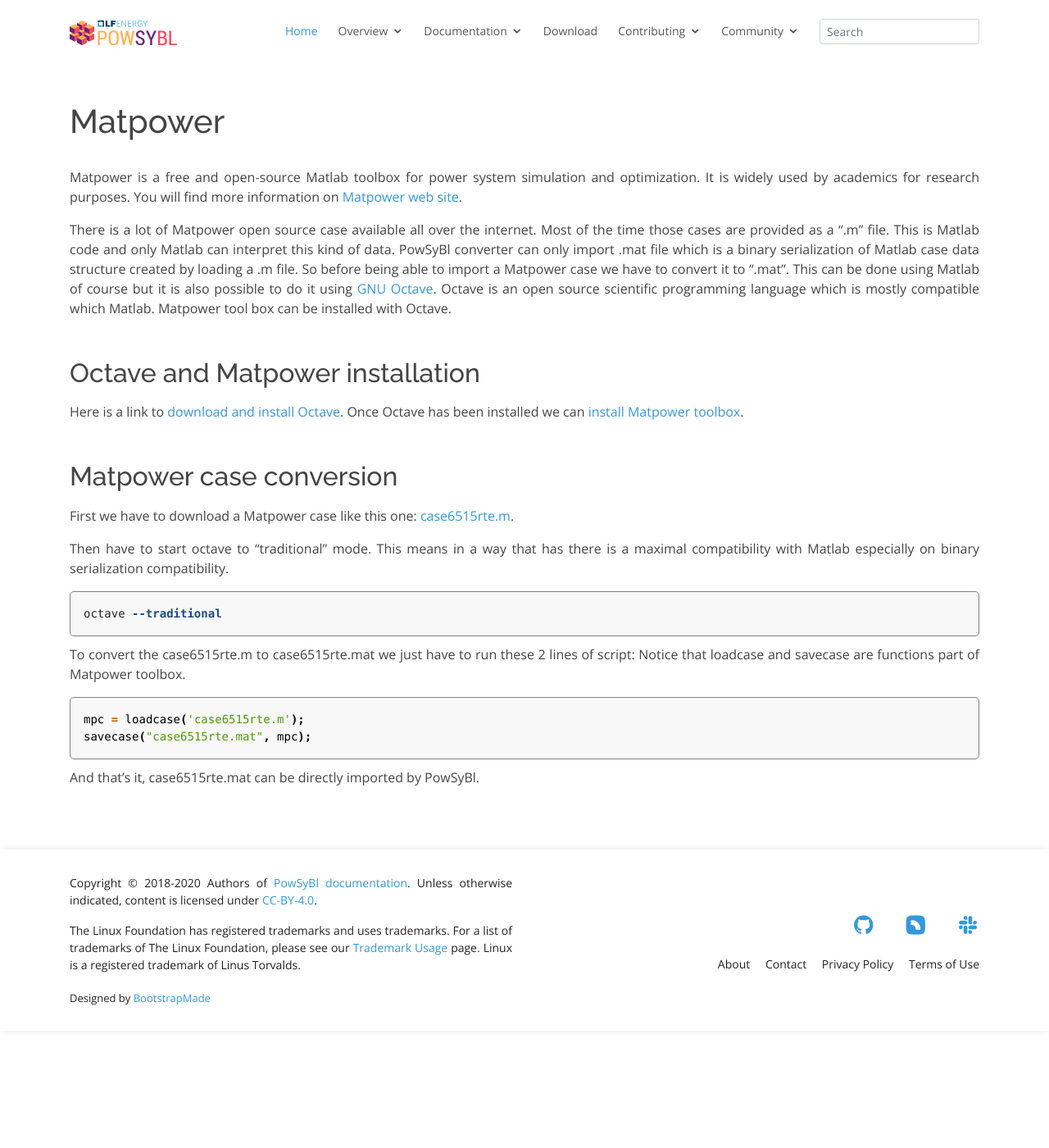
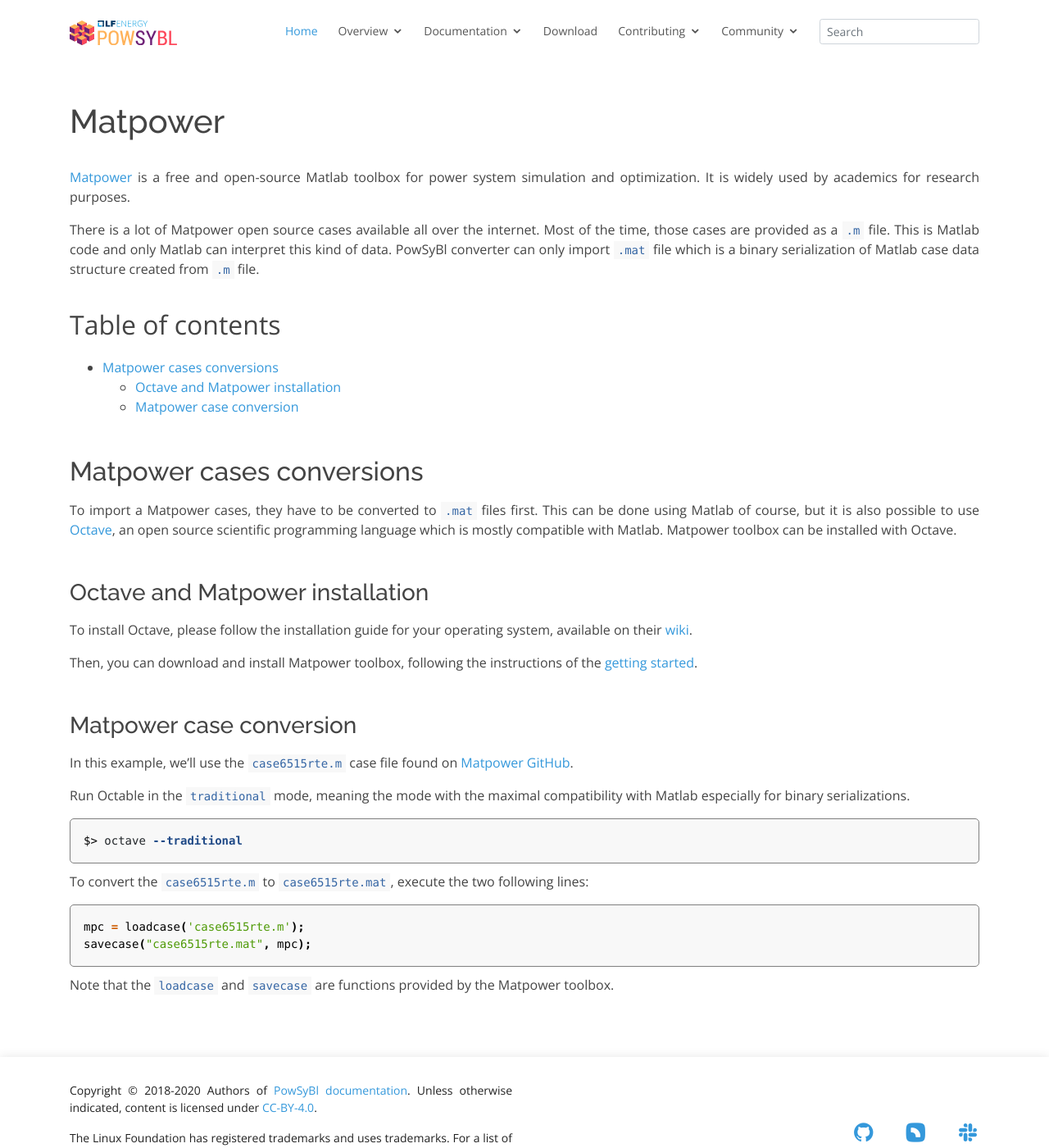
Before and after one commit to powsybl/powsybl.github.io, a Jekyll site: the page built from pages/documentation/grid/formats/matpower.md, in a window 1280 px wide and 1400 px high. Shown: the whole window at 82% size. Built offline with Jekyll 4.4.1, drawn with Linux system fonts in a browser that asks for light colours; our own code applies the rules of GitHub Pages for plain Markdown files.

Commit message:
Review fixes
Signed-off-by: Mathieu BAGUE <mathieu.bague@rte-france.com>

````diff
--- a/pages/documentation/grid/formats/matpower.md
+++ b/pages/documentation/grid/formats/matpower.md
@@ -4,38 +4,32 @@
 
 # Matpower
 
-Matpower is a free and open-source Matlab toolbox for power system simulation and optimization. It is widely used
-by academics for research purposes. You will find more information on [Matpower web site](https://matpower.org/).
+[Matpower](https://matpower.org/) is a free and open-source Matlab toolbox for power system simulation and optimization. It is widely used by academics for research purposes.
 
-There is a lot of Matpower open source case available all over the internet. Most of the time those cases are provided
-as a ".m" file. This is Matlab code and only Matlab can interpret this kind of data. PowSyBl converter can only import
-.mat file which is a binary serialization of Matlab case data structure created by loading a .m file. So before being
-able to import a Matpower case we have to convert it to ".mat". This can be done using Matlab of course but it is
-also possible to do it using [GNU Octave](https://www.gnu.org/software/octave/). Octave is an open source scientific
-programming language which is mostly compatible which Matlab. Matpower tool box can be installed with Octave.
+There is a lot of Matpower open source cases available all over the internet. Most of the time, those cases are provided  as a `.m` file. This is Matlab code and only Matlab can interpret this kind of data. PowSyBl converter can only import `.mat` file which is a binary serialization of Matlab case data structure created from `.m` file.
 
-## Octave and Matpower installation
+* TOC
+{:toc}
 
-Here is a link to [download and install Octave](https://www.gnu.org/software/octave/download). Once Octave has been
-installed we can [install Matpower toolbox](https://matpower.org/about/get-started/).
+## Matpower cases conversions
+To import a Matpower cases, they have to be converted to `.mat` files first. This can be done using Matlab of course, but it is also possible to use [Octave](https://www.gnu.org/software/octave/), an open source scientific programming language which is mostly compatible with Matlab. Matpower toolbox can be installed with Octave.
 
-## Matpower case conversion
+### Octave and Matpower installation
+To install Octave, please follow the installation guide for your operating system, available on their [wiki](https://wiki.octave.org/Category:Installation).
 
-First we have to download a Matpower case like this one: [case6515rte.m](https://github.com/MATPOWER/matpower/blob/master/data/case6515rte.m).
+Then, you can download and install Matpower toolbox, following the instructions of the [getting started](https://matpower.org/about/get-started/).
 
-Then have to start octave to "traditional" mode. This means in a way that has there is a maximal compatibility with
-Matlab especially on binary serialization compatibility.
+### Matpower case conversion
+In this example, we'll use the `case6515rte.m` case file found on [Matpower GitHub](https://github.com/MATPOWER/matpower/blob/master/data/case6515rte.m).
 
-```bash
-octave --traditional
+Run Octable in the `traditional` mode, meaning the mode with the maximal compatibility with Matlab especially for binary serializations.
+```shell
+$> octave --traditional
 ```
 
-To convert the case6515rte.m to case6515rte.mat we just have to run these 2 lines of script: Notice that loadcase and savecase
-are functions part of Matpower toolbox.
-
+To convert the `case6515rte.m` to `case6515rte.mat`, execute the two following lines:
 ```matlab
 mpc = loadcase('case6515rte.m');
 savecase("case6515rte.mat", mpc);
 ```
-
-And that's it, case6515rte.mat can be directly imported by PowSyBl.
+Note that the `loadcase` and `savecase` are functions provided by the Matpower toolbox.
````
